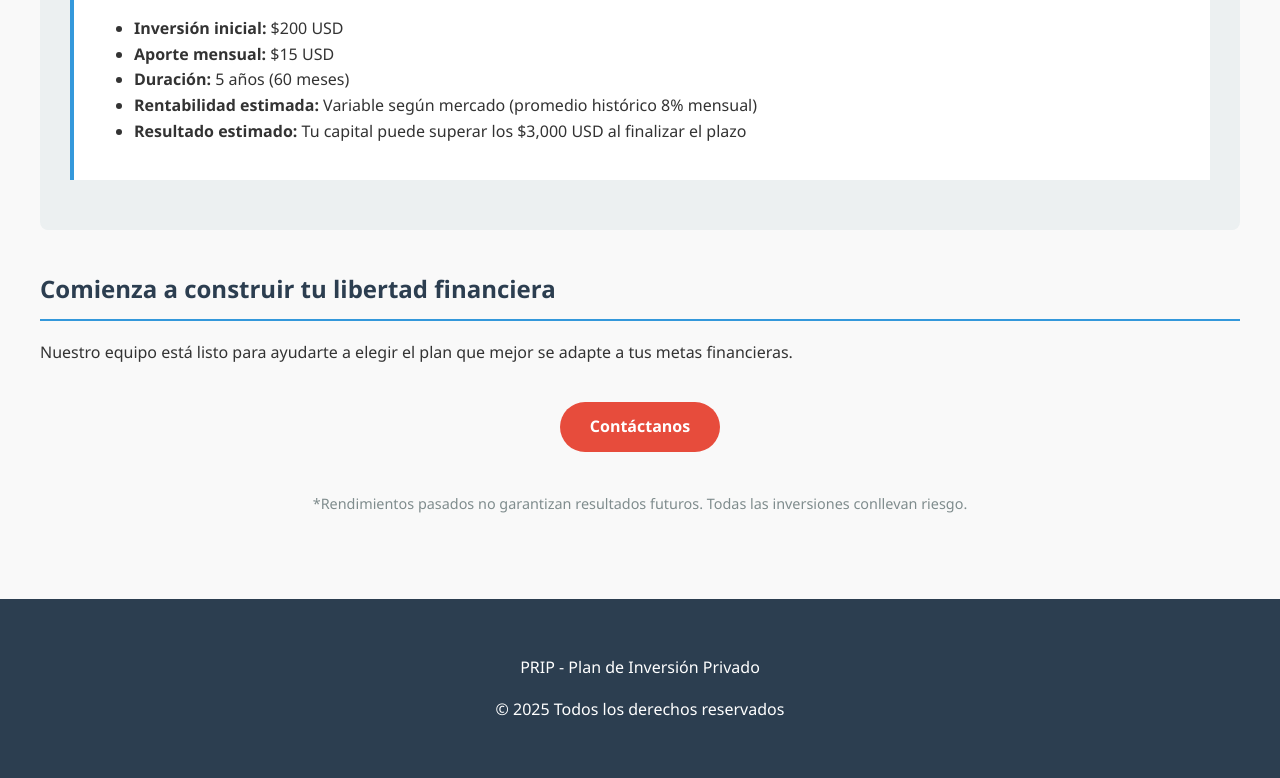
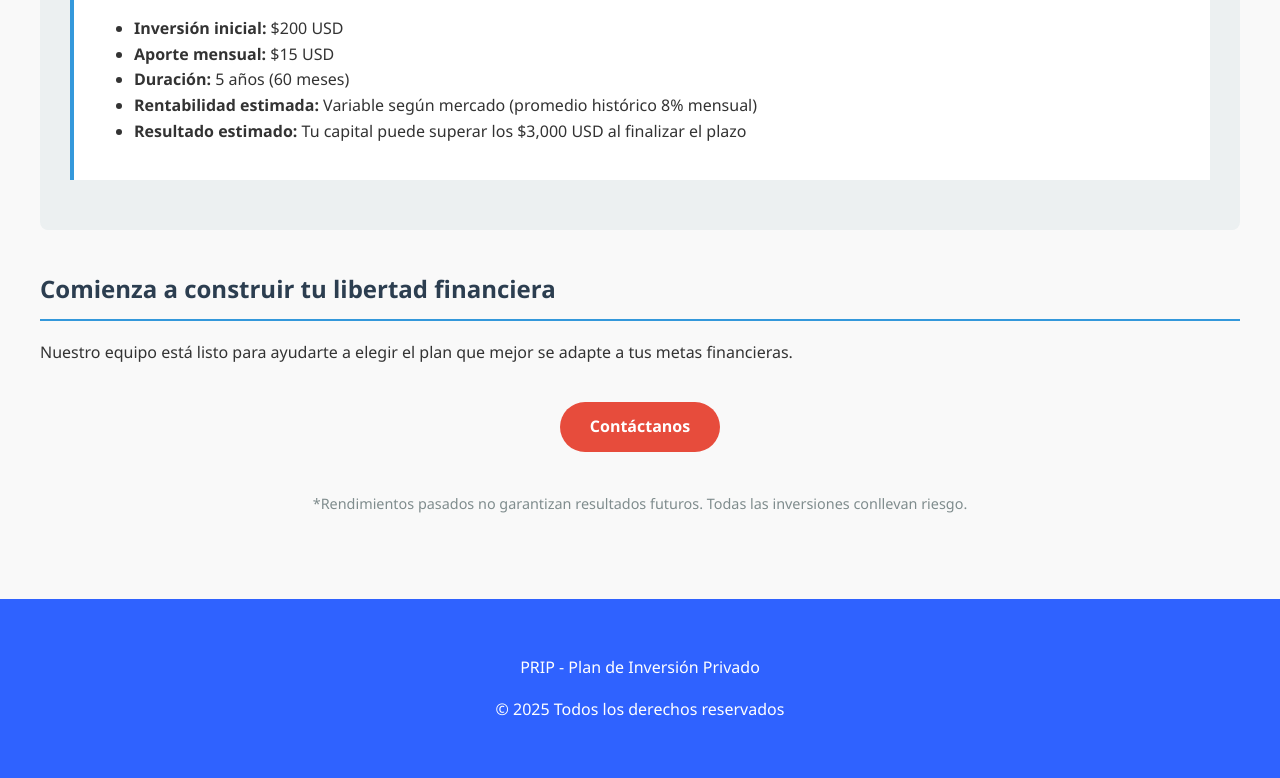
Before and after one commit to PRIP2025/PRIP-WEB, a plain HTML site: page Capital Lite.html in a window 1280 px wide. Shown: the part 1631-2409 px from the top of the page. Drawn offline with Linux system fonts and the light colour scheme.

Commit message:
Update Capital Lite.html
Actualización de colores

```diff
--- a/Capital Lite.html
+++ b/Capital Lite.html
@@ -10,7 +10,7 @@
             --secondary-color: #3498db;
             --accent-color: #e74c3c;
             --light-color: #ecf0f1;
-            --dark-color: #2c3e50;
+            --dark-color: #2f62ff;
             --text-color: #333;
             --text-light: #7f8c8d;
         }
```
